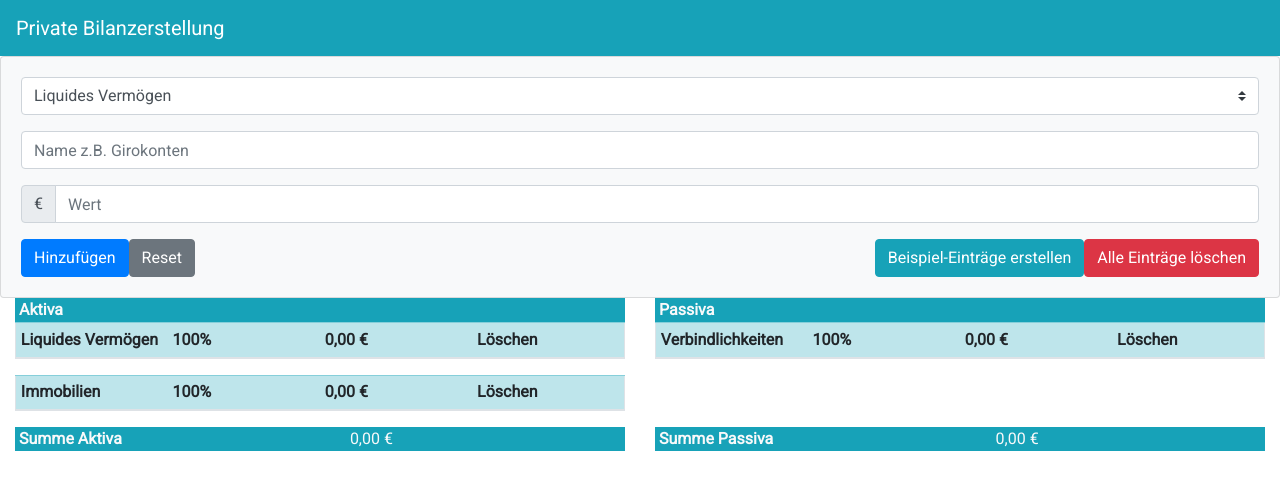
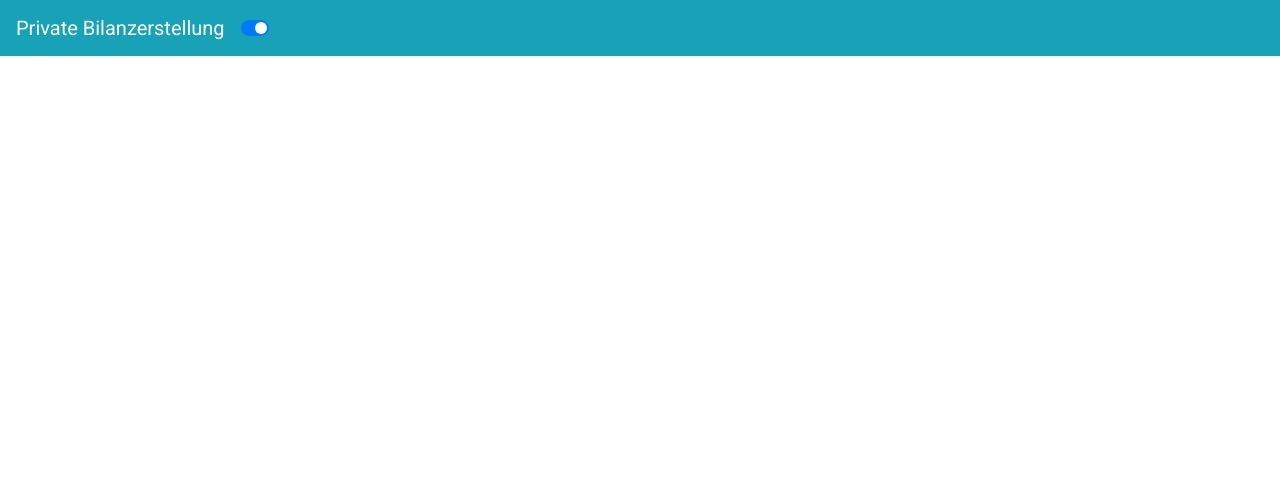
Before and after one commit to afshad1/pbs, a Vue app: page / in a window 1280 px wide. Shown: the top 490 px of the page. Built offline with nearby package versions, Linux system fonts and the light colour scheme.

Commit message:
added switch to disable form and table

```diff
--- a/src/App.vue
+++ b/src/App.vue
@@ -2,11 +2,14 @@
   <div id="app">
     <b-navbar type="dark" variant="info">
     <b-navbar-brand href="#">Private Bilanzerstellung</b-navbar-brand>
+    <b-form-checkbox v-model="switch1" switch class="mr-n2">
+        <span class="sr-only">Switch for following text input</span>
+      </b-form-checkbox>
     </b-navbar>
 
-    <PBSForm @inputData="updateFormData"/>
+    <PBSForm @inputData="updateFormData" v-show="!switch1"/>
 
-    <PBSTable :formData="formData"/>
+    <PBSTable :formData="formData" v-show="!switch1"/>
   </div>
 </template>
 
@@ -22,6 +25,7 @@ export default {
   },
   data() {
     return {
+      switch1: true,
       formData: [],
     };
   },
--- a/src/components/PBSTable.vue
+++ b/src/components/PBSTable.vue
@@ -22,7 +22,7 @@
             :filter="type.value"
             :filter-function="filterPbs"
             head-row-variant="info"
-
+            class=""
             >
 
             <!-- Display Type as Name in header -->
@@ -68,8 +68,6 @@
             <div class="d-flex"><b>Summe {{ k.text }}</b></div>
             <div class="d-flex inline" >{{ calcCatSum(k.value) }}</div>
             <div class="d-flex inline" ></div>
-            <!-- <div class="d-flex inline" ></div> -->
-
           </div>
         </b-col>
       </b-row>
@@ -162,9 +160,6 @@ export default {
       this.cats[index].sum = catSum;
       return this.formatCurrency(catSum);
     },
-    formatMe(val) {
-      return this.formatCurrency(val);
-    },
     // On select row event
     // onRowSelected(items) {
     //   console.log(items);
```
